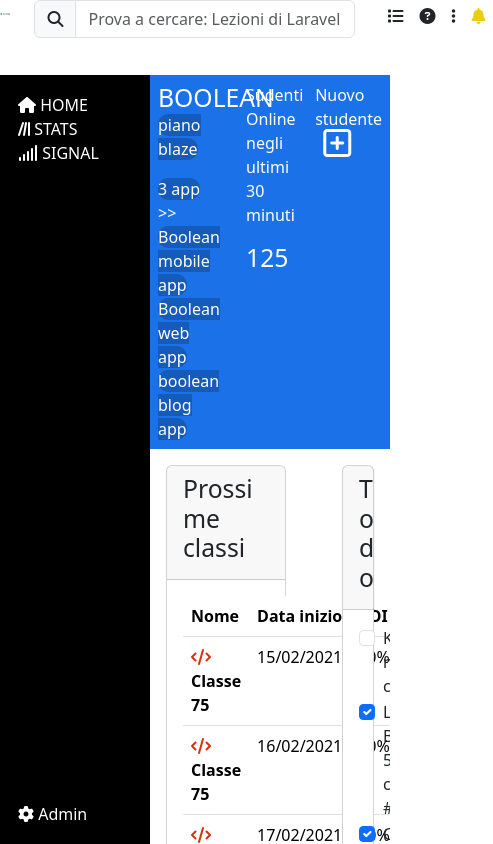
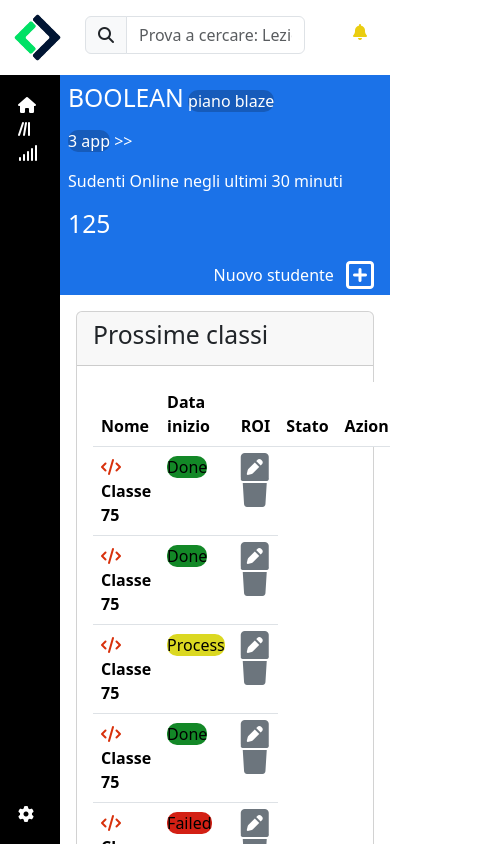
Before and after one commit to AimanFadil/html-css-bootstrap-dashboard, a plain HTML site: page index.html in a window 390 px wide. Shown: the whole page, 493 px wide, since content can reach past the window. Drawn offline with nearby package versions, Linux system fonts and the light colour scheme.

Commit message:
media query

```diff
--- a/css/style.css
+++ b/css/style.css
@@ -17,6 +17,7 @@ header{
     flex-direction: column;
     justify-content: space-between;
     padding: 10px;
+
 }
 
 .barra-alta{
@@ -74,3 +75,28 @@ header{
     border-radius: 10px;
     background-color: rgb(219, 216, 33);
 }
+
+.size-img{
+    width: 75px;
+    height: 75px;
+}
+
+
+@media screen and (min-width:0) and (max-width:991px) {
+    .barra-late{
+        width: 60px;
+        background-color: rgb(0, 0, 0);
+        display: flex;
+        flex-direction: column;
+        justify-content: space-between;
+        padding: 10px;
+    }
+
+    .maincontent{
+        width: calc(100vw - 60px);
+        background-color: white;
+        overflow-y: auto;
+
+
+    }
+}
--- a/index.html
+++ b/index.html
@@ -11,20 +11,33 @@
 <body>
     <header>
         <div class="row  ">
-            <div class="col-1">
-                <img class="img-fluid" src="img/logo.svg" alt="LOGO">
+            <div class="col-2">
+                <img class="img-fluid d-none d-lg-inline-block p-3" src="img/logo.svg" alt="LOGO">
+                <img class="size-img d-lg-none " src="img/mobile-logo.png" alt="">
             </div>
-            <div class="col-10">
-                <div class="input-group flex-nowrap">
+            <div class="col-8">
+                <div class="input-group flex-nowrap p-3">
                     <span class="input-group-text" id="addon-wrapping"><i class="fa-solid fa-magnifying-glass"></i></span>
                     <input type="text" class="form-control" placeholder="Prova a cercare: Lezioni di Laravel" aria-label="Username" aria-describedby="addon-wrapping">
                 </div>
             </div>
-            <div class="col-1 d-flex ">
-                <i class="fa-solid fa-list fa-md px-2 lh-lg"></i>
-                <i class="fa-solid fa-circle-question fa-md px-2 lh-lg"></i>
-                <i class="fa-solid fa-ellipsis-vertical fa-md px-2 lh-lg"></i>
-                <i class="fa-solid fa-bell fa-md px-2 lh-lg" style="color: #eacd10;"></i>
+            <div class="col-2 d-flex ">
+                <i class="fa-solid fa-list fa-md px-2 lh-lg d-none d-lg-inline-block p-3"></i>
+                <i class="fa-solid fa-circle-question fa-md px-2 lh-lg d-none d-lg-inline-block p-3"></i>
+                <i class="fa-solid fa-ellipsis-vertical fa-md px-2 lh-lg d-none d-lg-inline-block p-3"></i>
+                <span>
+                    <div class="dropdown">
+                        <span  type="" data-bs-toggle="dropdown" aria-expanded="false">
+                            <i class="fa-solid fa-bell fa-md px-2 lh-lg p-3" style="color: #eacd10;"></i>
+                        </span>
+                        <ul class="dropdown-menu">
+                          <li><a class="dropdown-item" href="#">Profilo</a></li>
+                          <li><a class="dropdown-item" href="#">Fatturazione</a></li>
+                          <li><a class="dropdown-item" href="#">Logout</a></li>
+                        </ul>
+                      </div>
+                </span>
+
             </div>
         </div>
     </header>
@@ -34,26 +47,26 @@
                 <div class="barra-alta p-2">
                     <div>
                         <i class="fa-solid fa-house" style="color: #ffffff;"></i>
-                        <span class="text-white">HOME</span>
+                        <span class="text-white d-none d-lg-inline-block">HOME</span>
                     </div>
                     <div>
                         <i class="fa-solid fa-lines-leaning" style="color: #ffffff;"></i>
-                        <span class="text-white">STATS</span>
+                        <span class="text-white d-none d-lg-inline-block">STATS</span>
                     </div>
                     <div>
                         <i class="fa-solid fa-signal" style="color: #ffffff;"></i>
-                        <span class="text-white">SIGNAL</span>
+                        <span class="text-white d-none d-lg-inline-block">SIGNAL</span>
                     </div>
                 </div>
                 <div class="barra-bassa p-2">
                     <i class="fa-solid fa-gear" style="color: #ffffff;"></i>
-                    <span class="text-white">Admin</span>
+                    <span class="text-white d-none d-lg-inline-block">Admin</span>
                 </div>
             </div>
             <div class="maincontent ">
                 <div class="bg-liteblue">
                     <div class="row  text-white">
-                        <div class="col-4 ">
+                        <div class="col-md-4 col-sm-12">
                         <div class="p-2">
                             <h2 class="d-inline">BOOLEAN</h2>
                             <span class="underline">piano blaze</span>
@@ -61,18 +74,18 @@
                         <div class="p-2">
                             <span class="underline">3 app</span>
                             <span>>></span>
-                            <span class="underline">Boolean mobile app</span>
-                            <span class="underline">Boolean web app</span>
-                            <span class="underline">boolean blog app</span>
+                            <span class="underline d-none d-lg-inline-block">Boolean mobile app</span>
+                            <span class="underline d-none d-lg-inline-block">Boolean web app</span>
+                            <span class="underline d-none d-lg-inline-block">boolean blog app</span>
                         </div>
                     </div>
-                    <div class="col-4">
+                    <div class="col-md-4 col-sm-12">
                         <div class="p-2">
                             <p>Sudenti Online negli ultimi 30 minuti</p>
                             <h2>125</h2>
                         </div>
                     </div>
-                    <div class="col-4 d-flex justify-content-end ">
+                    <div class="col-md-4 col-sm-12 order-1 d-flex justify-content-end ">
                         <div class="p-2">
                             <span>Nuovo studente </span>
                             <i class="fa-regular fa-square-plus fa-2xl p-2" style="color: #ffffff;" data-bs-toggle="offcanvas" data-bs-target="#offcanvasRight" aria-controls="offcanvasRight"></i>
@@ -81,7 +94,7 @@
                 </div>
                 <div class="bg-bianco">
                     <div class="row">
-                        <div class="col-8">
+                        <div class="col-xl-8 col-md-12 col-sm-12">
                             <div class="card m-3">
                                 <div class="card-header">
                                   <h2>Prossime classi</h2>
@@ -91,8 +104,8 @@
                                         <thead>
                                           <tr>
                                             <th scope="col">Nome</th>
-                                            <th scope="col">Data inizio</th>
-                                            <th scope="col">ROI</th>
+                                            <th scope="col d-none d-md-inline-block">Data inizio</th>
+                                            <th scope="col d-none d-md-inline-block">ROI</th>
                                             <th scope="col">Stato</th>
                                             <th scope="col">Azioni</th>
                                           </tr>
@@ -100,57 +113,57 @@
                                         <tbody>
                                           <tr>
                                             <th scope="row"><i class="fa-solid fa-code" style="color: #d8300b;"></i> Classe 75</th>
-                                            <td>15/02/2021</td>
-                                            <td>20&percnt;</td>
+                                            <td class="d-none d-md-inline-block">15/02/2021</td>
+                                            <td class="d-none d-md-inline-block">20&percnt;</td>
                                             <td><span class="underline-green">Done</span></td>
                                             <td><i class="fa-solid fa-square-pen fa-2xl" style="color: #6c757d;" ></i> <i class="fa-solid fa-trash fa-2xl" style="color: #6c757d;"></i></td>
                                           </tr>
                                           <tr>
                                             <th scope="row"><i class="fa-solid fa-code" style="color: #d8300b;"></i> Classe 75</th>
-                                            <td>16/02/2021</td>
-                                            <td>20&percnt;</td>
+                                            <td class="d-none d-md-inline-block">16/02/2021</td>
+                                            <td class="d-none d-md-inline-block">20&percnt;</td>
                                             <td><span class="underline-green">Done</span></td>
                                             <td><i class="fa-solid fa-square-pen fa-2xl" style="color: #6c757d;" ></i> <i class="fa-solid fa-trash fa-2xl" style="color: #6c757d;"></i></td>
                                           </tr>
                                           <tr>
                                             <th scope="row"><i class="fa-solid fa-code" style="color: #d8300b;"></i> Classe 75</th>
-                                            <td>17/02/2021</td>
-                                            <td>20&percnt;</td>
+                                            <td class="d-none d-md-inline-block">17/02/2021</td>
+                                            <td class="d-none d-md-inline-block">20&percnt;</td>
                                             <td><span class="underline-yellow">Process</span></td>
                                             <td><i class="fa-solid fa-square-pen fa-2xl" style="color: #6c757d;" ></i> <i class="fa-solid fa-trash fa-2xl" style="color: #6c757d;"></i></td>
                                           </tr>
                                           <tr>
                                             <th scope="row"><i class="fa-solid fa-code" style="color: #d8300b;"></i> Classe 75</th>
-                                            <td>18/02/2021</td>
-                                            <td>20&percnt;</td>
+                                            <td class="d-none d-md-inline-block">18/02/2021</td>
+                                            <td class="d-none d-md-inline-block">20&percnt;</td>
                                             <td><span class="underline-green">Done</span></td>
                                             <td><i class="fa-solid fa-square-pen fa-2xl" style="color: #6c757d;" ></i> <i class="fa-solid fa-trash fa-2xl" style="color: #6c757d;"></i></td>
                                           </tr>
                                           <tr>
                                             <th scope="row"><i class="fa-solid fa-code" style="color: #d8300b;"></i> Classe 75</th>
-                                            <td>19/02/2021</td>
-                                            <td>20&percnt;</td>
+                                            <td class="d-none d-md-inline-block">19/02/2021</td>
+                                            <td class="d-none d-md-inline-block">20&percnt;</td>
                                             <td><span class="underline-red">Failed</span></td>
                                             <td><i class="fa-solid fa-square-pen fa-2xl" style="color: #6c757d;" ></i> <i class="fa-solid fa-trash fa-2xl" style="color: #6c757d;"></i></td>
                                           </tr>
                                           <tr>
                                             <th scope="row"><i class="fa-solid fa-code" style="color: #d8300b;"></i> Classe 75</th>
-                                            <td>20/02/2021</td>
-                                            <td>20&percnt;</td>
+                                            <td class="d-none d-md-inline-block">20/02/2021</td>
+                                            <td class="d-none d-md-inline-block">20&percnt;</td>
                                             <td><span class="underline-green">Done</span></td>
                                             <td><i class="fa-solid fa-square-pen fa-2xl" style="color: #6c757d;" ></i> <i class="fa-solid fa-trash fa-2xl" style="color: #6c757d;"></i></td>
                                           </tr>
                                           <tr>
                                             <th scope="row"><i class="fa-solid fa-code" style="color: #d8300b;"></i> Classe 75</th>
-                                            <td>21/02/2021</td>
-                                            <td>20&percnt;</td>
+                                            <td class="d-none d-md-inline-block">21/02/2021</td>
+                                            <td class="d-none d-md-inline-block">20&percnt;</td>
                                             <td><span class="underline-red">Failed</span></td>
                                             <td><i class="fa-solid fa-square-pen fa-2xl" style="color: #6c757d;" ></i> <i class="fa-solid fa-trash fa-2xl" style="color: #6c757d;"></i></td>
                                           </tr>
                                           <tr>
                                             <th scope="row"><i class="fa-solid fa-code" style="color: #d8300b;"></i> Classe 75</th>
-                                            <td>22/02/2021</td>
-                                            <td>20&percnt;</td>
+                                            <td class="d-none d-md-inline-block">22/02/2021</td>
+                                            <td class="d-none d-md-inline-block">20&percnt;</td>
                                             <td><span class="underline-green">Done</span></td>
                                             <td><i class="fa-solid fa-square-pen fa-2xl" style="color: #6c757d;" ></i> <i class="fa-solid fa-trash fa-2xl" style="color: #6c757d;"></i></td>
                                           </tr>
@@ -184,7 +197,7 @@
                                 </div>
                             </div>
                         </div>
-                        <div class="col-4">
+                        <div class="col-xl-4 col-md-12 col-sm-12">
                             <div class="card m-3">
                                 <div class="card-header">
                                   <h2>Todo</h2>
@@ -210,8 +223,8 @@
                                     </div>
                                 </div>
                             </div>
-                            <div class="card m-3" style="width: 22rem;">
-                                <img src="img/stats.jpeg" class="card-img-top " alt="...">
+                            <div class="card m-3" style="width: 22rem ; ">
+                                <img src="img/stats.jpeg" class="card-img-top img-fluid" alt="...">
                                 <div class="card-body">
                                   <h5 class="card-title">Utenti attivi</h5>
                                   <p class="card-text">Lista degli utenti attivi in piattaforma nell'ultimo mese</p>
```
